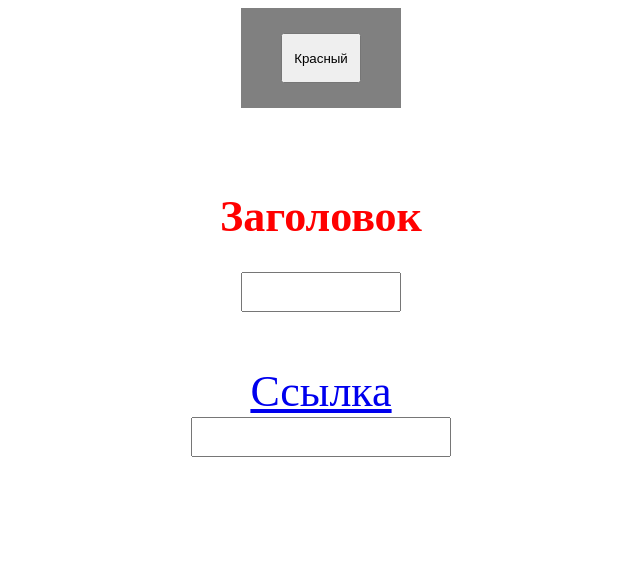
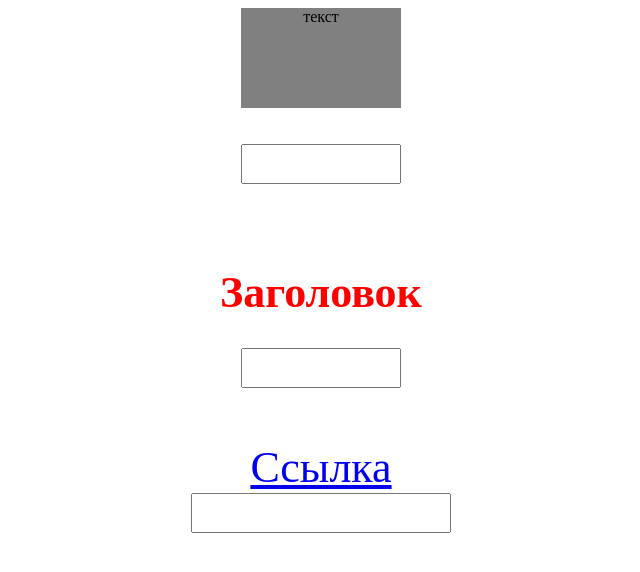
Before and after one commit to arbann1/laba6, a plain HTML site: page index.html in a window 1280 px wide. Shown: the whole page, without its empty margins (319-959 px from the left). Drawn offline with Linux system fonts and the light colour scheme.

Commit message:
Update index.html

```diff
--- a/index.html
+++ b/index.html
@@ -9,6 +9,7 @@
 width: 160px;
 height: 100px;
 background: grey;
+	text-align: center;
 }
 #btn1 {
 	position: relative;
@@ -23,6 +24,11 @@ text-align: center;
 color: red;
 }
 #text1 {
+
+	width:160px ;
+	height: 40px;
+}
+	#text0 {
 
 	width:160px ;
 	height: 40px;
@@ -42,8 +48,9 @@ color: red;
  <body>
  	<script>
  		function 	colorbox() {
+			let text = document.getElementById("text0").value;
  			let element =  document.querySelector('#colorbox');
- 			element.style.background = "red";
+ 			element.style.background = text;
  		}
 
 
@@ -63,7 +70,13 @@ color: red;
  			elem.href= text;
  		}
  	</script>
- 	<center>	<div id="colorbox"> <button id="btn1" onclick="colorbox()"> Красный </button> </div></center>
+ 	<center>	<div id="colorbox"> текст</div></center>
+	 <br><br>
+	 <center><input type="text" id="text0" onkeydown="document.getElementById('text0').onkeypress = function($) {
+             if ($.keyCode === 13) {
+               colorbox();
+             }
+           }" onchange="colortext()"></center>
  	<br><br><br>
  	<h1 id="h11">Заголовок</h1>
  	<center><input type="text" id="text1" onkeydown="document.getElementById('text1').onkeypress = function($) {
```
